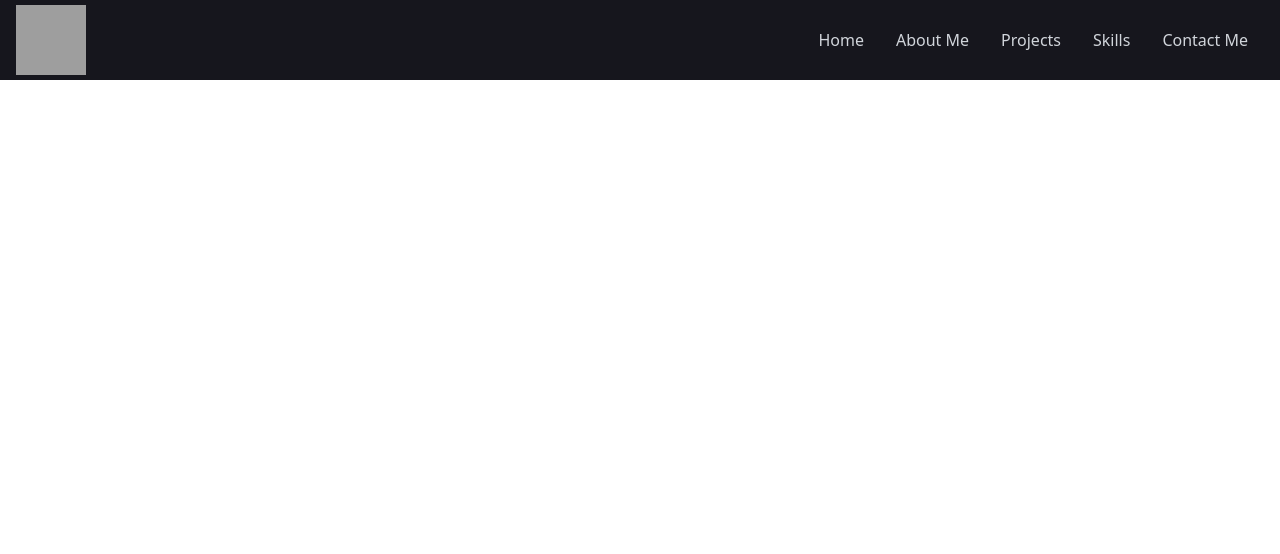
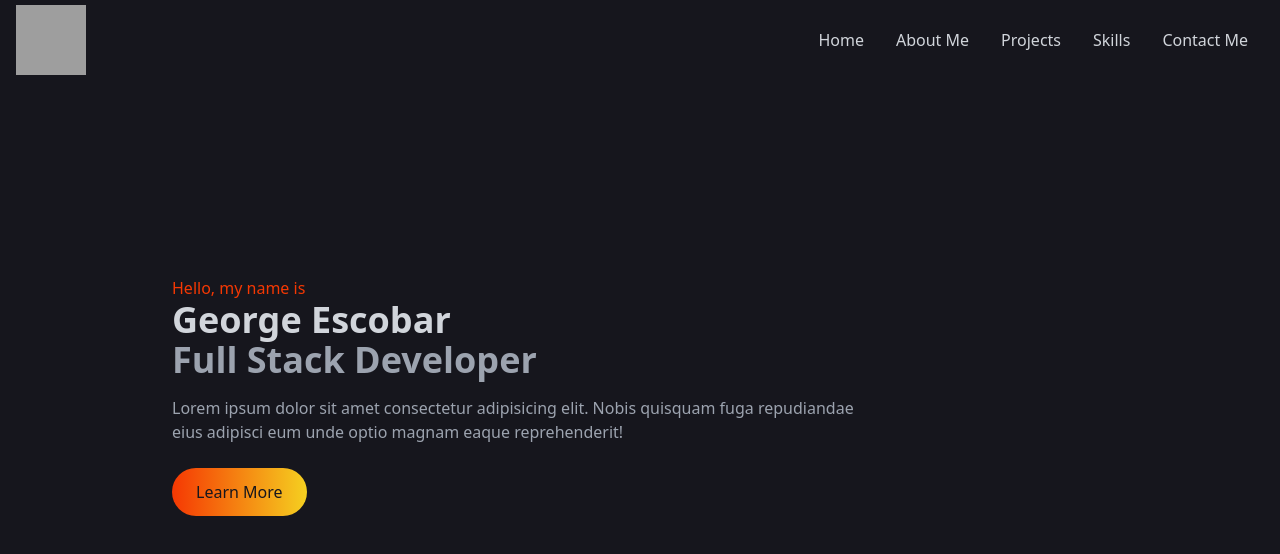
Before and after one commit to geoescobar/George-Portfolio, a React (Create React App) app: page / in a window 1280 px wide. Shown: the top 554 px of the page. Built offline with nearby package versions, Linux system fonts and the light colour scheme; grey boxes are pictures that could not be loaded.

Commit message:
home section completed

```diff
--- a/src/App.js
+++ b/src/App.js
@@ -1,10 +1,13 @@
 import React from "react";
 import Navbar from "./components/Navbar";
+import Home from "./components/Home";
+
 
 function App() {
   return (
     <div className="App">
       <Navbar />
+      <Home />
     </div>
   );
 }
--- a/src/components/Home.jsx
+++ b/src/components/Home.jsx
@@ -1,11 +1,27 @@
-import React from 'react'
+import React from "react";
 
 function Home() {
   return (
-    <div>
-
+    <div name="home" className="w-full h-screen bg-[#16161d]">
+      <div className="max-w-[1000px] mx-auto px-8 flex flex-col justify-center h-full">
+        <p className="text-[#F53803]">Hello, my name is</p>
+        <h1 className="text-4xl font-bold text-gray-300">George Escobar</h1>
+        <h2 className="text-4xl font-bold text-gray-400">
+          Full Stack Developer
+        </h2>
+        <p className="text-gray-400 py-4 max-w-[700px]">
+          Lorem ipsum dolor sit amet consectetur adipisicing elit. Nobis
+          quisquam fuga repudiandae eius adipisci eum unde optio magnam eaque
+          reprehenderit!
+        </p>
+        <div>
+          <button className="text-[#16161d] border-2 px-6 py-3 my-2 flex items-center bg-gradient-to-r from-[#F53803] to-[#F5D020] rounded-full border-none hover:underline">
+            Learn More
+          </button>
+        </div>
+      </div>
     </div>
-  )
+  );
 }
 
-export default Home
+export default Home;
--- a/src/components/Navbar.jsx
+++ b/src/components/Navbar.jsx
@@ -1,5 +1,4 @@
 import React from "react";
-// import { FaBars, FaTimes } from "react-icons/fa";
 import Logo from "../assets/logo.png";
 
 function Navbar() {
```
